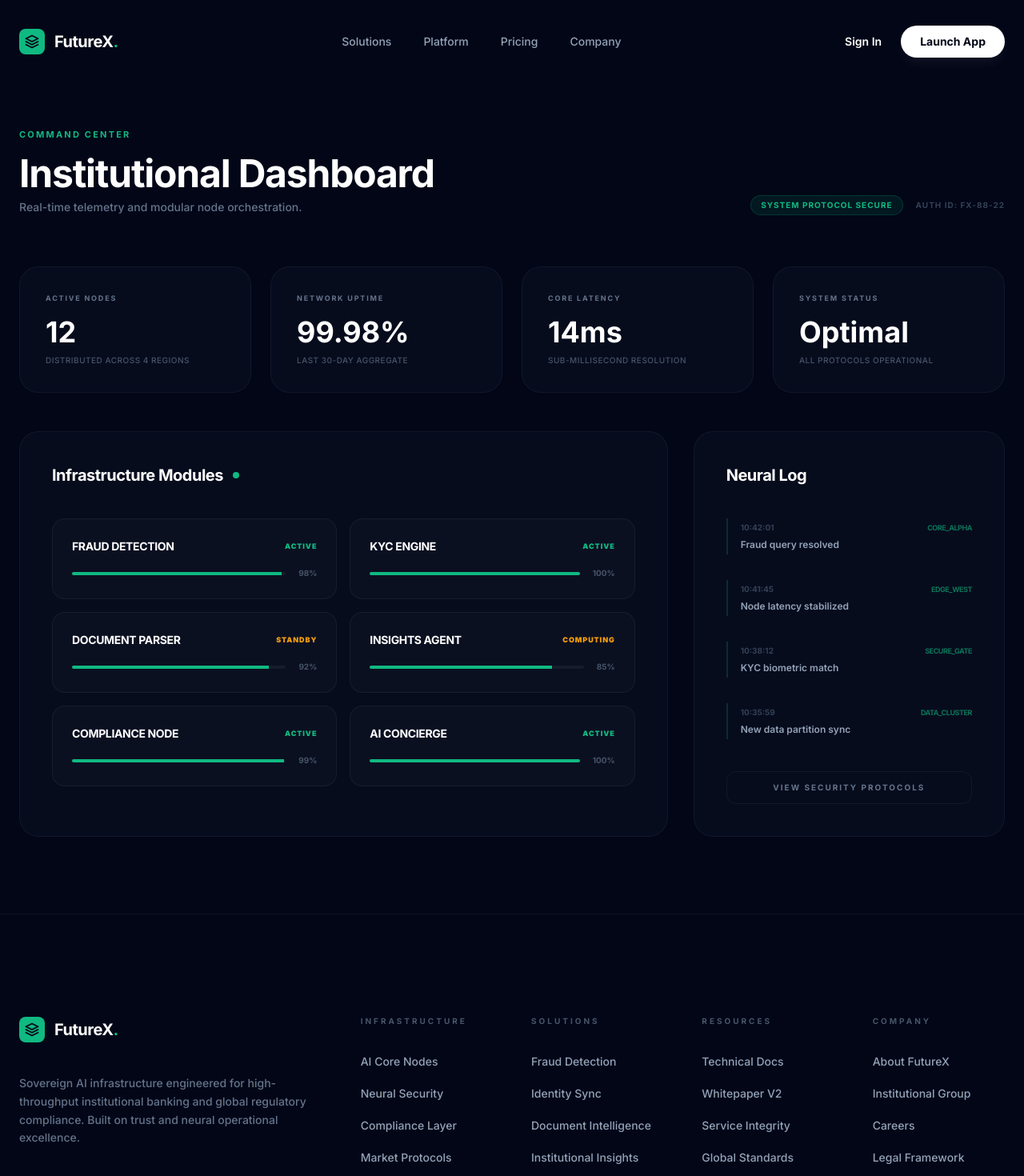
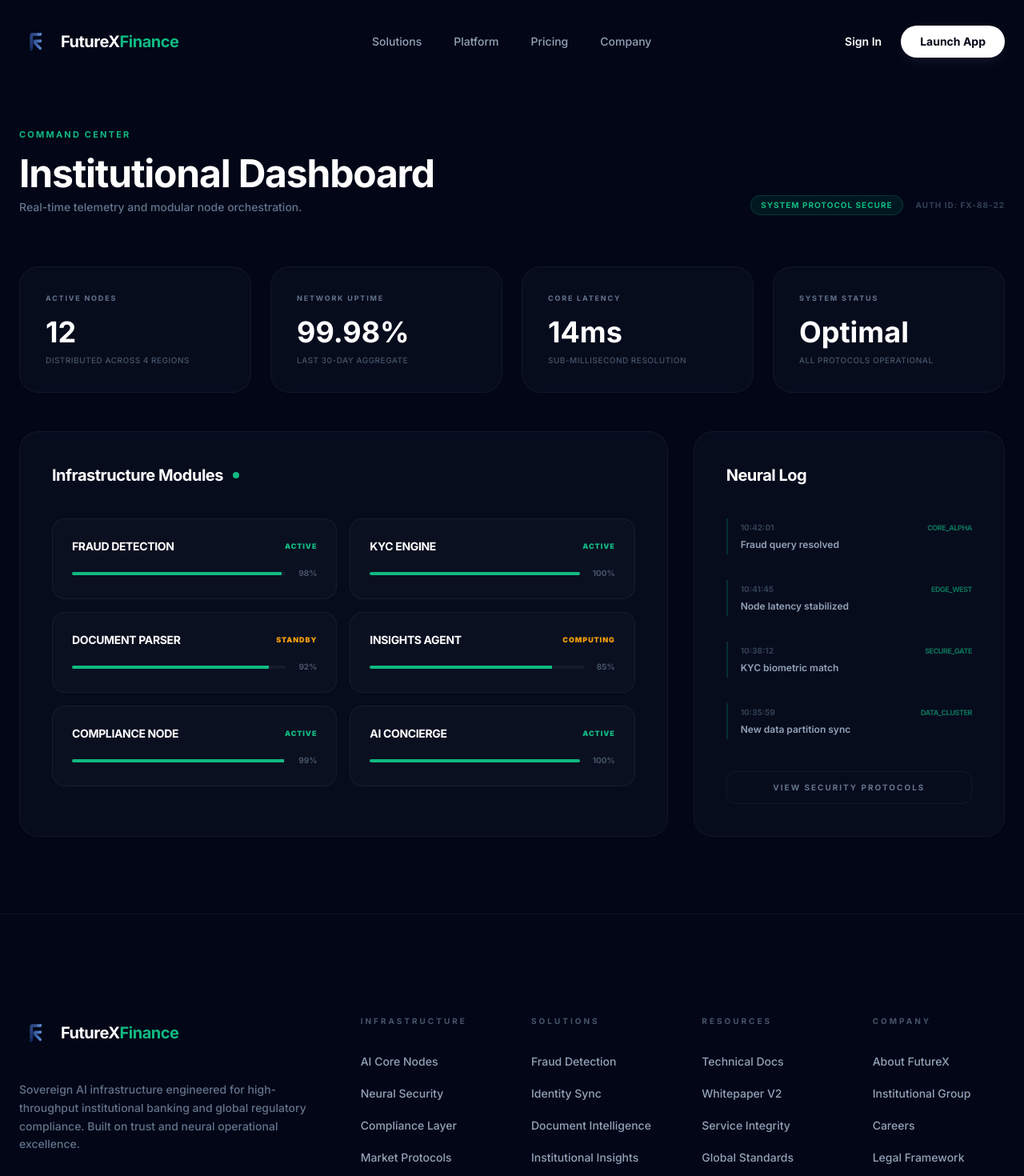
Before and after one commit to FutureXFinance/frontend, a Next.js app: page /dashboard in a window 1280 px wide. Shown: the top 1470 px of the page at 80% size. Built offline with nearby package versions, Linux system fonts and the light colour scheme.

Commit message:
Add company logo and update branding

```diff
--- a/components/shared/Footer.tsx
+++ b/components/shared/Footer.tsx
@@ -48,12 +48,14 @@ export default function Footer() {
                 <div className="grid grid-cols-2 md:grid-cols-4 lg:grid-cols-6 gap-12 mb-24">
                     <div className="col-span-2 space-y-10">
                         <Link href="/" className="flex items-center gap-3">
-                            <div className="w-8 h-8 rounded-lg bg-emerald-500 flex items-center justify-center">
-                                <svg width="18" height="18" viewBox="0 0 24 24" fill="none" stroke="currentColor" strokeWidth="2.5" strokeLinecap="round" strokeLinejoin="round" className="text-slate-950">
-                                    <path d="M12 2L2 7l10 5 10-5-10-5zM2 17l10 5 10-5M2 12l10 5 10-5" />
-                                </svg>
+                            <div className="w-10 h-10">
+                                <img
+                                    src="/logo.png"
+                                    alt="FutureXFinance Logo"
+                                    className="w-full h-full object-contain"
+                                />
                             </div>
-                            <span className="text-xl font-bold text-white tracking-tight">FutureX<span className="text-emerald-500">.</span></span>
+                            <span className="text-xl font-bold text-white tracking-tight">FutureX<span className="text-emerald-500">Finance</span></span>
                         </Link>
                         <p className="text-slate-500 text-sm max-w-sm leading-relaxed font-medium">
                             Sovereign AI infrastructure engineered for high-throughput institutional banking and global regulatory compliance. Built on trust and neural operational excellence.
@@ -85,7 +87,7 @@ export default function Footer() {
 
                 <div className="pt-12 border-t border-white/5 flex flex-col md:flex-row items-center justify-between gap-8">
                     <p className="text-[10px] font-bold text-slate-800 uppercase tracking-widest leading-none">
-                        &copy; 2025 FutureX Finance Institutional Group. All operational protocols active.
+                        &copy; 2025 FutureXFinance. All rights reserved.
                     </p>
                     <div className="flex gap-10 text-[10px] font-bold text-slate-800 uppercase tracking-widest">
                         <Link href="#" className="hover:text-emerald-500 transition-colors">Privacy Protocol</Link>
--- a/components/shared/Navbar.tsx
+++ b/components/shared/Navbar.tsx
@@ -27,13 +27,15 @@ export default function Navbar() {
             <div className="max-w-7xl mx-auto px-6 flex items-center justify-between">
                 {/* Logo */}
                 <Link href="/" className="flex items-center gap-3 group">
-                    <div className="relative w-8 h-8 rounded-lg bg-emerald-500 flex items-center justify-center transition-all duration-500 group-hover:rotate-6 group-hover:scale-110">
-                        <svg width="18" height="18" viewBox="0 0 24 24" fill="none" stroke="currentColor" strokeWidth="2.5" strokeLinecap="round" strokeLinejoin="round" className="text-slate-950">
-                            <path d="M12 2L2 7l10 5 10-5-10-5zM2 17l10 5 10-5M2 12l10 5 10-5" />
-                        </svg>
+                    <div className="relative w-10 h-10 transition-all duration-500 group-hover:scale-110">
+                        <img
+                            src="/logo.png"
+                            alt="FutureXFinance Logo"
+                            className="w-full h-full object-contain"
+                        />
                     </div>
                     <span className="text-xl font-bold text-white tracking-tight">
-                        FutureX<span className="text-emerald-500">.</span>
+                        FutureX<span className="text-emerald-500">Finance</span>
                     </span>
                 </Link>
 
--- a/utils/api.ts
+++ b/utils/api.ts
@@ -1,5 +1,5 @@
 /**
- * API Client Utility for FutureX Finance Frontend
+ * API Client Utility for FutureXFinance Frontend
  * Handles all API communication with backend services
  */
 
```
Also changed, not shown: public/logo.png (added), 1 other file (tests, documents, lock files or other folders).
